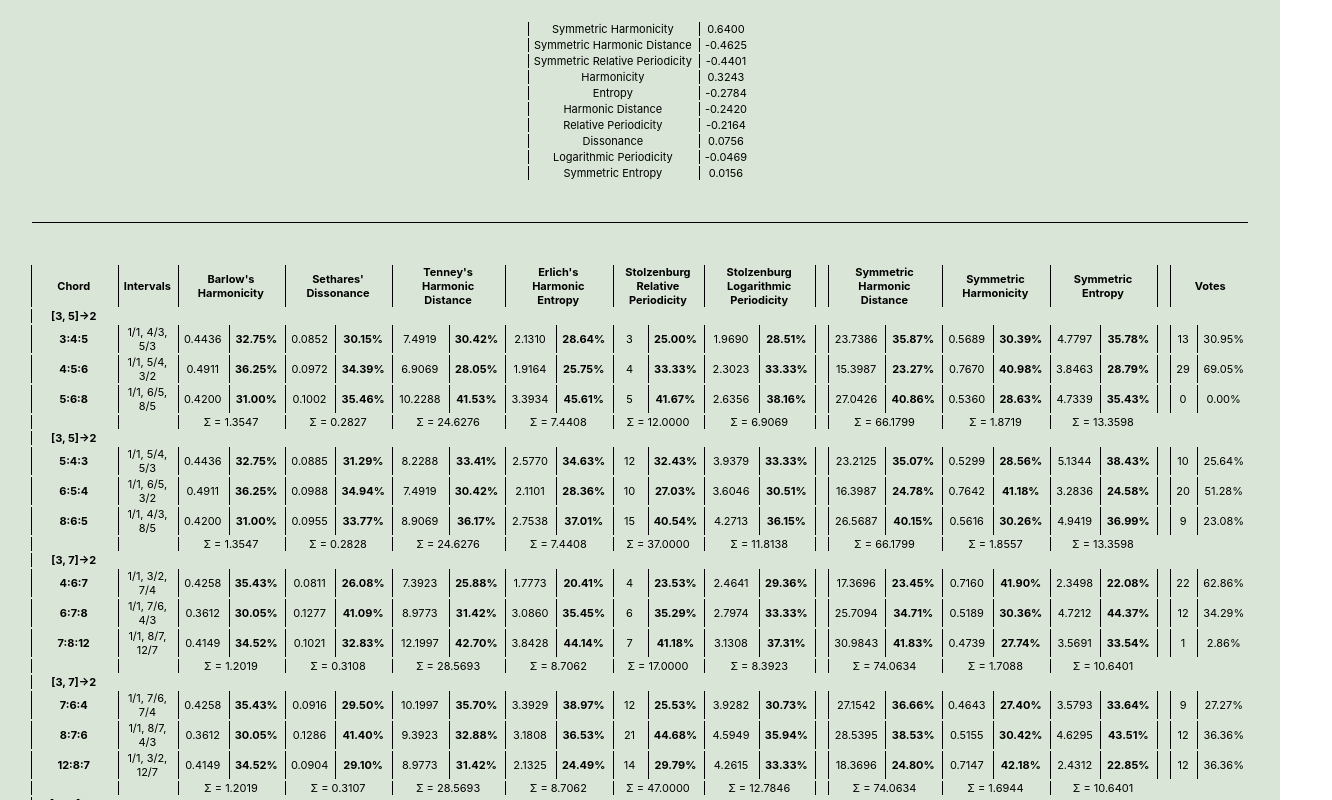
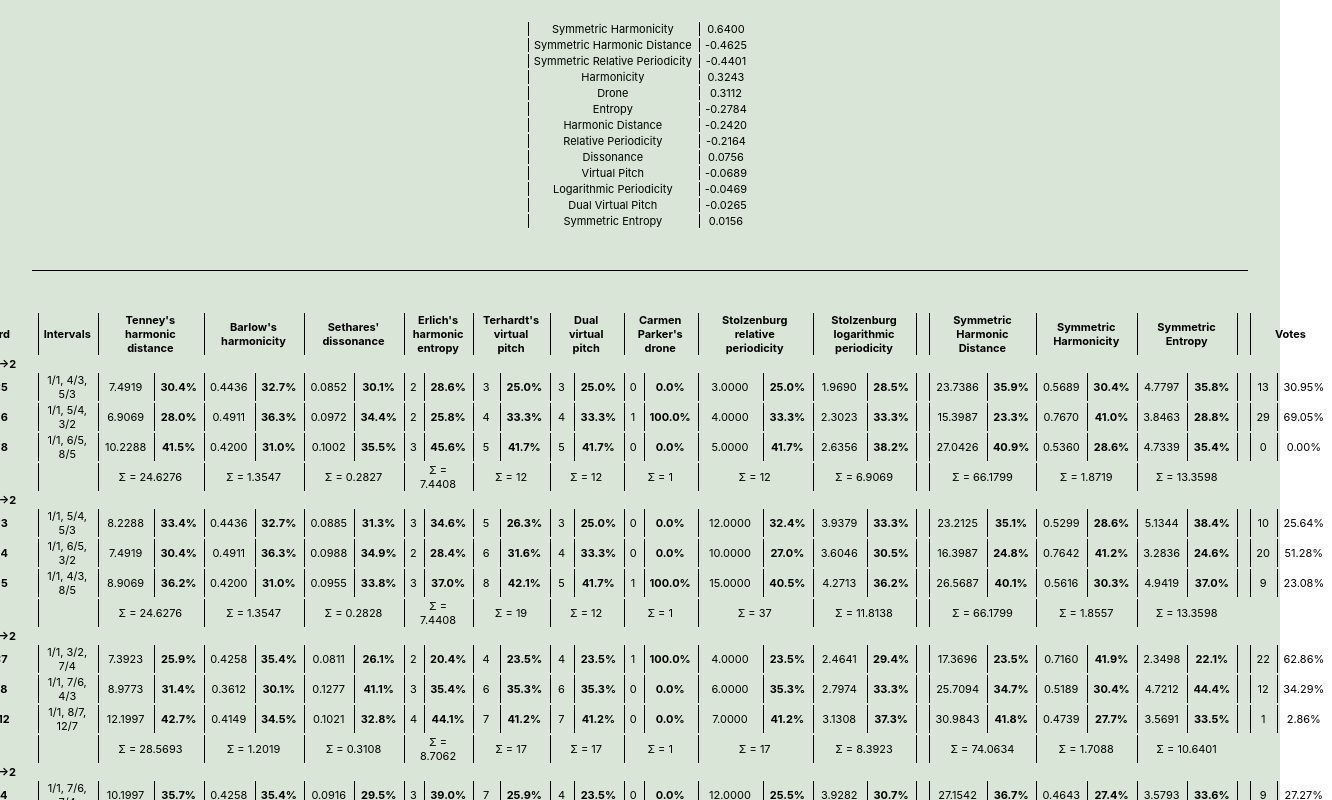
Before and after one commit to PauRosello97/harmonic-root-data, a React (Create React App) app: page /chords/results in a window 1280 px wide. Shown: the top 800 px of the page, 1332 px wide, since content can reach past the window. Built offline with nearby package versions, Linux system fonts and the light colour scheme.

Commit message:
more models

```diff
--- a/src/views/Results/Results.tsx
+++ b/src/views/Results/Results.tsx
@@ -16,7 +16,10 @@ import {
     symmetricHarmonicEntropy,
     chordRelativePeriodicity,
     symmetricRelativePeriodicity,
-    chordLogarithmicPeriodicity
+    chordLogarithmicPeriodicity,
+    virtualPitch,
+    dualVirtualPitch,
+    chordDroneValue
 } from "../../utils/models";
 import { Interval, Space } from "../../utils/models";
 import { calculateCorrelation, getRandomNumber } from "../../utils/math";
@@ -50,7 +53,10 @@ interface AnswerData {
     relativePeriodicity: number,
     symmetricRelativePeriodicity: number,
     logarithmicPeriodicity: number,
+    virtualPitch: number,
+    dualVirtualPitch: number,
     random: number,
+    droneValue: number,
     votes: number
 }
 
@@ -67,7 +73,10 @@ interface QuestionData {
     ERelativePeriodicity: number,
     ESymmetricRelativePeriodicity: number,
     ELogarithmicPeriodicity: number,
+    EVirtualPitch: number,
+    EDualVirtualPitch: number,
     ERandom: number,
+    EDroneValue: number,
     votes: number
 }
 
@@ -99,6 +108,9 @@ function Results() {
     const [relativePeriodicityC, setRelativePeriodicityC] = useState<number>(0);
     const [symmetricRelativePeriodicityC, setSymmetricRelativePeriodicityC] = useState<number>(0)
     const [logarithmicPeriodicityC, setLogarithmicPeriodicityC] = useState<number>(0)
+    const [virtualPitchC, setVirtualPitchC] = useState<number>(0)
+    const [dualVirtualPitchC, setDualVirtualPitchC] = useState<number>(0)
+    const [droneValueC, setDroneValueC] = useState<number>(0)
     const [randomC, setRandomC] = useState<number>(0)
 
     useEffect(() => {
@@ -127,8 +139,11 @@ function Results() {
             let ESymmetricEntropy = 0
             let ERelativePeriodicity = 0
             let ESymmetricRelativePeriodicity = 0
-            let ERandom = 0;
-            let ELogarithmicPeriodicity = 0;
+            let ERandom = 0
+            let ELogarithmicPeriodicity = 0
+            let EVirtualPitch = 0
+            let EDualVirtualPitch = 0
+            let EDroneValue = 0
 
             const answers = question.map((answer: string, j: number): AnswerData => {
 
@@ -147,6 +162,9 @@ function Results() {
                 const relativePeriodicity = chordRelativePeriodicity(chord)
                 const symmRelativePeriodicity = symmetricRelativePeriodicity(chord, space)
                 const logarithmicPeriodicity = chordLogarithmicPeriodicity(chord)
+                const dualVPitch = dualVirtualPitch(factors)
+                const vPitch = virtualPitch(factors)
+                const droneValue = chordDroneValue(factors, space)
                 const random = getRandomNumber(answer)
 
                 EHarmonicity += harmonicity
@@ -159,7 +177,10 @@ function Results() {
                 ERelativePeriodicity += relativePeriodicity
                 ESymmetricRelativePeriodicity += symmRelativePeriodicity
                 ELogarithmicPeriodicity += logarithmicPeriodicity
+                EVirtualPitch += vPitch
+                EDualVirtualPitch += dualVPitch
                 ERandom += random
+                EDroneValue += droneValue
 
                 return {
                     name: answer,
@@ -176,6 +197,9 @@ function Results() {
                     relativePeriodicity,
                     symmetricRelativePeriodicity: symmRelativePeriodicity,
                     logarithmicPeriodicity,
+                    virtualPitch: vPitch,
+                    dualVirtualPitch: dualVPitch,
+                    droneValue,
                     random,
                     votes: votes[j]
                 }
@@ -194,7 +218,10 @@ function Results() {
                 ERelativePeriodicity,
                 ESymmetricRelativePeriodicity,
                 ELogarithmicPeriodicity,
+                EVirtualPitch,
+                EDualVirtualPitch,
                 ERandom,
+                EDroneValue,
                 votes: totalVotes
             }
 
@@ -214,7 +241,10 @@ function Results() {
         const relativePeriodicities: Coordinate[] = []
         const symmetricRelativePeriodicities: Coordinate[] = []
         const logarithmicPeriodicities: Coordinate[] = []
+        const virtualPitchValues: Coordinate[] = []
         const randomValues: Coordinate[] = []
+        const dualVirtualPitchValues: Coordinate[] = []
+        const droneValues: Coordinate[] = []
 
         modelData.forEach(question => {
             question.answers.forEach(answer => {
@@ -229,6 +259,9 @@ function Results() {
                 relativePeriodicities.push({ x: answer.relativePeriodicity / question.ERelativePeriodicity, y })
                 symmetricRelativePeriodicities.push({ x: answer.symmetricRelativePeriodicity / question.ESymmetricRelativePeriodicity, y })
                 logarithmicPeriodicities.push({ x: answer.logarithmicPeriodicity / question.ELogarithmicPeriodicity, y })
+                virtualPitchValues.push({ x: answer.virtualPitch / question.EVirtualPitch, y })
+                dualVirtualPitchValues.push({ x: answer.dualVirtualPitch / question.EDualVirtualPitch, y })
+                droneValues.push({ x: answer.droneValue / question.EDroneValue, y })
                 randomValues.push({ x: answer.random / question.ERandom, y })
             })
         })
@@ -243,6 +276,9 @@ function Results() {
         setRelativePeriodicityC(calculateCorrelation(relativePeriodicities))
         setSymmetricRelativePeriodicityC(calculateCorrelation(symmetricRelativePeriodicities))
         setLogarithmicPeriodicityC(calculateCorrelation(logarithmicPeriodicities))
+        setVirtualPitchC(calculateCorrelation(virtualPitchValues))
+        setDualVirtualPitchC(calculateCorrelation(dualVirtualPitchValues))
+        setDroneValueC(calculateCorrelation(droneValues))
         setRandomC(calculateCorrelation(randomValues))
 
     }, [modelData])
@@ -792,11 +828,14 @@ function Results() {
                     <CorrelationRow tag="Symmetric Harmonic Distance" value={symmetricDistanceC} />
                     <CorrelationRow tag="Symmetric Relative Periodicity" value={symmetricRelativePeriodicityC} />
                     <CorrelationRow tag="Harmonicity" value={harmonicityC} />
+                    <CorrelationRow tag="Drone" value={droneValueC} />
                     <CorrelationRow tag="Entropy" value={entropyC} />
                     <CorrelationRow tag="Harmonic Distance" value={harmonicDistanceC} />
                     <CorrelationRow tag="Relative Periodicity" value={relativePeriodicityC} />
                     <CorrelationRow tag="Dissonance" value={dissonanceC} />
+                    <CorrelationRow tag="Virtual Pitch" value={virtualPitchC} />
                     <CorrelationRow tag="Logarithmic Periodicity" value={logarithmicPeriodicityC} />
+                    <CorrelationRow tag="Dual Virtual Pitch" value={dualVirtualPitchC} />
                     <CorrelationRow tag="Symmetric Entropy" value={symmetricEntropyC} />
                 </table>
             </div>
@@ -806,12 +845,15 @@ function Results() {
                     <tr>
                         <th>Chord</th>
                         <th>Intervals</th>
-                        <th colSpan={2}>Barlow's <br /> Harmonicity</th>
-                        <th colSpan={2}>Sethares' <br /> Dissonance</th>
-                        <th colSpan={2}>Tenney's <br /> Harmonic <br /> Distance</th>
-                        <th colSpan={2}>Erlich's <br /> Harmonic <br /> Entropy</th>
-                        <th colSpan={2}>Stolzenburg <br /> Relative <br /> Periodicity</th>
-                        <th colSpan={2}>Stolzenburg <br /> Logarithmic <br /> Periodicity</th>
+                        <th colSpan={2}>Tenney's <br /> harmonic <br /> distance</th>
+                        <th colSpan={2}>Barlow's <br /> harmonicity</th>
+                        <th colSpan={2}>Sethares' <br /> dissonance</th>
+                        <th colSpan={2}>Erlich's <br /> harmonic <br /> entropy</th>
+                        <th colSpan={2}>Terhardt's <br /> virtual <br /> pitch</th>
+                        <th colSpan={2}>Dual <br /> virtual <br /> pitch</th>
+                        <th colSpan={2}>Carmen <br /> Parker's <br /> drone</th>
+                        <th colSpan={2}>Stolzenburg <br /> relative <br /> periodicity</th>
+                        <th colSpan={2}>Stolzenburg <br /> logarithmic <br /> periodicity</th>
                         <th />
                         <th colSpan={2}>Symmetric <br /> Harmonic <br /> Distance</th>
                         <th colSpan={2}>Symmetric <br />Harmonicity</th>
@@ -825,28 +867,30 @@ function Results() {
                                 <td> {`[${question.space.dimensions.join(", ")}]->${question.space.equave}`} </td>
                             </tr>
                             {question.answers.map((answer: AnswerData, j: number) => {
+
+                                const ModelCells = (props: {value: number, total: number, decimals: number}) => {
+                                    return <>
+                                        <td>{props.value.toFixed(props.decimals)}</td>
+                                        <td className={styles.b}>{(100 * props.value / props.total).toFixed(1)}%</td>
+                                    </>
+                                }
+
                                 return <tr key={`${i}-${j}`}>
                                     <td className={styles.b}>{answer.name}</td>
                                     <td>{answer.chord.map((i: Interval) => `${i.num}/${i.denom}`).join(", ")}</td>
-                                    <td>{answer.harmonicity.toFixed(4)}</td>
-                                    <td className={styles.b}>{(100 * answer.harmonicity / question.EHarmonicity).toFixed(2)}%</td>
-                                    <td>{answer.dissonance.toFixed(4)}</td>
-                                    <td className={styles.b}>{(100 * answer.dissonance / question.EDissonance).toFixed(2)}%</td>
-                                    <td>{answer.harmonicDistance.toFixed(4)}</td>
-                                    <td className={styles.b}>{(100 * answer.harmonicDistance / question.EHarmonicDistance).toFixed(2)}%</td>
-                                    <td>{answer.harmonicEntropy.toFixed(4)}</td>
-                                    <td className={styles.b}>{(100 * answer.harmonicEntropy / question.EHarmonicEntropy).toFixed(2)}%</td>
-                                    <td>{answer.relativePeriodicity.toFixed(0)}</td>
-                                    <td className={styles.b}>{(100 * answer.relativePeriodicity / question.ERelativePeriodicity).toFixed(2)}%</td>
-                                    <td>{answer.logarithmicPeriodicity.toFixed(4)}</td>
-                                    <td className={styles.b}>{(100 * answer.logarithmicPeriodicity / question.ELogarithmicPeriodicity).toFixed(2)}%</td>
+                                    <ModelCells value={answer.harmonicDistance} total={question.EHarmonicDistance} decimals={4} />
+                                    <ModelCells value={answer.harmonicity} total={question.EHarmonicity} decimals={4} />
+                                    <ModelCells value={answer.dissonance} total={question.EDissonance} decimals={4} />
+                                    <ModelCells value={answer.harmonicEntropy} total={question.EHarmonicEntropy} decimals={0} />
+                                    <ModelCells value={answer.virtualPitch} total={question.EVirtualPitch} decimals={0} /> {/* Virtual pitch */}
+                                    <ModelCells value={answer.dualVirtualPitch} total={question.EDualVirtualPitch} decimals={0} /> {/* Dual */}
+                                    <ModelCells value={answer.droneValue} total={question.EDroneValue} decimals={0} /> {/* Carmen Parker */}
+                                    <ModelCells value={answer.relativePeriodicity} total={question.ERelativePeriodicity} decimals={4} />
+                                    <ModelCells value={answer.logarithmicPeriodicity} total={question.ELogarithmicPeriodicity} decimals={4} />
                                     <td />
-                                    <td>{answer.symmetricHarmonicDistance.toFixed(4)}</td>
-                                    <td className={styles.b}>{(100 * answer.symmetricHarmonicDistance / question.ESymmetricHarmonicDistance).toFixed(2)}%</td>
-                                    <td>{answer.symmetricHarmonicity.toFixed(4)}</td>
-                                    <td className={styles.b}>{(100 * answer.symmetricHarmonicity / question.ESymmetricHarmonicity).toFixed(2)}%</td>
-                                    <td>{answer.symmetricEntropy.toFixed(4)}</td>
-                                    <td className={styles.b}>{(100 * answer.symmetricEntropy / question.ESymmetricEntropy).toFixed(2)}%</td>
+                                    <ModelCells value={answer.symmetricHarmonicDistance} total={question.ESymmetricHarmonicDistance} decimals={4} />
+                                    <ModelCells value={answer.symmetricHarmonicity} total={question.ESymmetricHarmonicity} decimals={4} />
+                                    <ModelCells value={answer.symmetricEntropy} total={question.ESymmetricEntropy} decimals={4} />
                                     <td />
                                     <td>{answer.votes}</td>
                                     <td>{(100 * answer.votes / question.votes).toFixed(2)}%</td>
@@ -855,11 +899,14 @@ function Results() {
                             <tr>
                                 <td />
                                 <td />
+                                <td colSpan={2}>Σ = {question.EHarmonicDistance.toFixed(4)}</td>
                                 <td colSpan={2}>Σ = {question.EHarmonicity.toFixed(4)}</td>
                                 <td colSpan={2}>Σ = {question.EDissonance.toFixed(4)}</td>
-                                <td colSpan={2}>Σ = {question.EHarmonicDistance.toFixed(4)}</td>
                                 <td colSpan={2}>Σ = {question.EHarmonicEntropy.toFixed(4)}</td>
-                                <td colSpan={2}>Σ = {question.ERelativePeriodicity.toFixed(4)}</td>
+                                <td colSpan={2}>Σ = {question.EVirtualPitch.toFixed(0)}</td>
+                                <td colSpan={2}>Σ = {question.EDualVirtualPitch.toFixed(0)}</td>
+                                <td colSpan={2}>Σ = {question.EDroneValue.toFixed(0)}</td>
+                                <td colSpan={2}>Σ = {question.ERelativePeriodicity.toFixed(0)}</td>
                                 <td colSpan={2}>Σ = {question.ELogarithmicPeriodicity.toFixed(4)}</td>
                                 <td />
                                 <td colSpan={2}>Σ = {question.ESymmetricHarmonicDistance.toFixed(4)}</td>
```
Also changed, not shown: src/utils/models.ts (+21 -0 lines).
